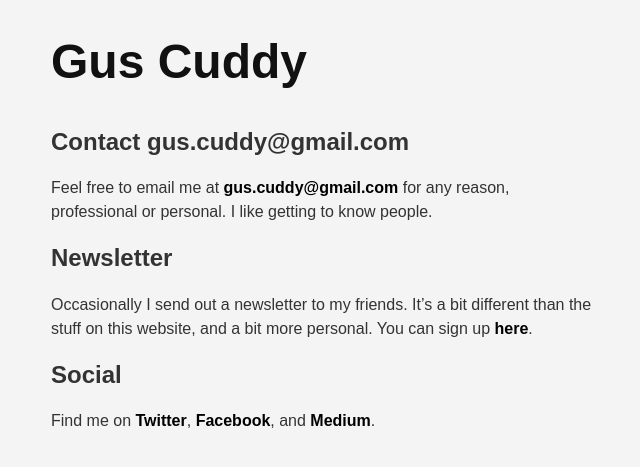
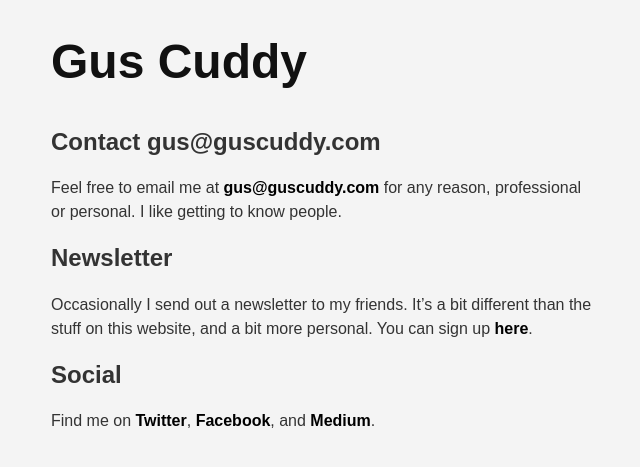
Before and after one commit to gcuddy/gcuddy.github.io, a Jekyll site: the page built from contact.md, in a window 1280 px wide. Shown: the top 467 px of the page, without its empty margins (13-653 px from the left). Built offline with Jekyll 4.4.1, drawn with Linux system fonts in a browser that asks for light colours; nearby versions of some CDN libraries; library files that are not in the unit come from our copies.

Commit message:
Contact update.

```diff
--- a/contact.md
+++ b/contact.md
@@ -4,10 +4,10 @@ permalink: /contact
 title: "CONTACT"
 ---
 
-# Contact gus.cuddy@gmail.com
+# Contact gus@guscuddy.com
 {: .f3}
 
-Feel free to email me at [gus.cuddy@gmail.com](mailto:gus.cuddy@gmail.com) for any reason, professional or personal. I like getting to know people.
+Feel free to email me at [gus@guscuddy.com](mailto:gus@guscuddy.com) for any reason, professional or personal. I like getting to know people.
 
 # Newsletter
 {: .f3}
```
